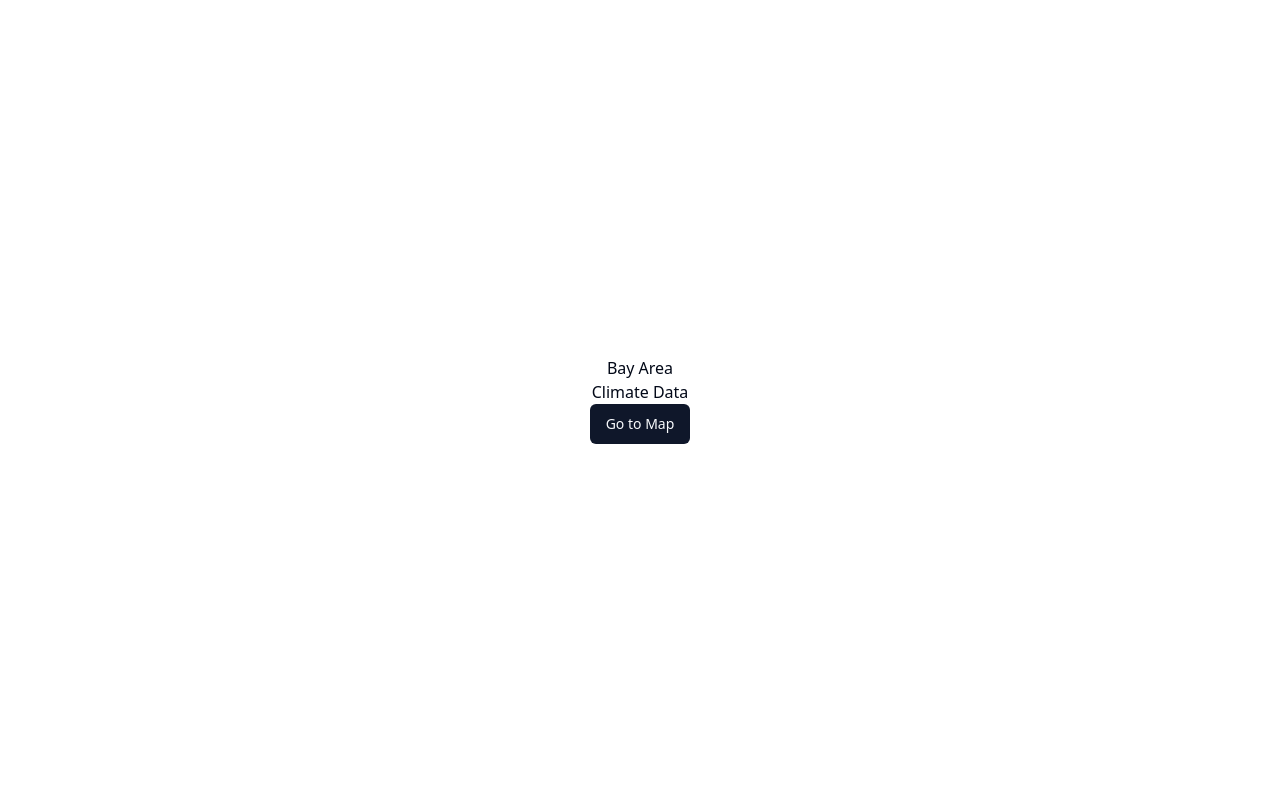
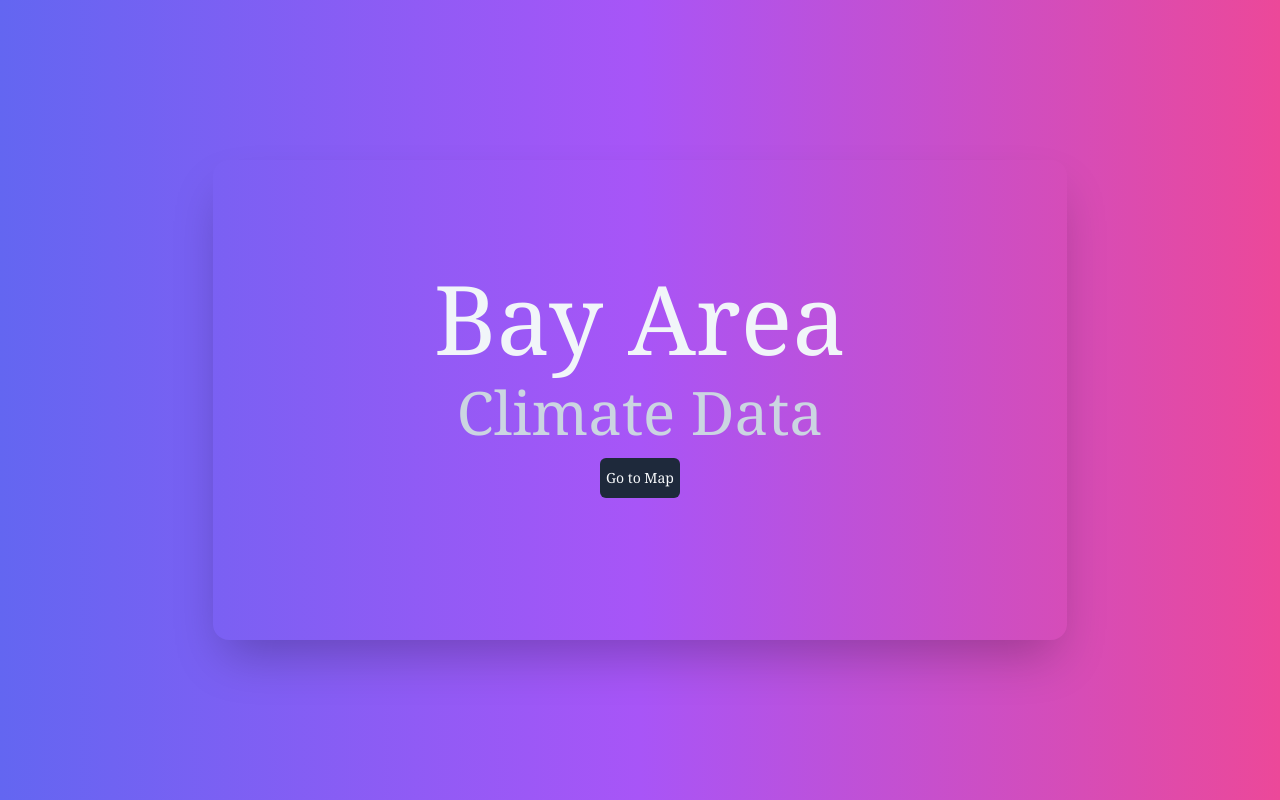
Before and after one commit to tesfamickal/climate, a React (Vite) app: page / in a window 1280 px wide. Built offline with nearby package versions, Linux system fonts and the light colour scheme.

Commit message:
made some changes to home page

```diff
--- a/src/components/home.tsx
+++ b/src/components/home.tsx
@@ -4,13 +4,15 @@ import { Link } from "react-router-dom"
 const Home = () => {
   return (
     <>
-      <div className="w-screen h-screen flex justify-center items-center">
-        <div className="text-center">
-          <h1>Bay Area</h1>
-          <p>Climate Data</p>
-          <Button asChild>
-            <Link to="/map">Go to Map</Link>
-          </Button>
+      <div className="bg-gradient-to-r from-indigo-500 via-purple-500 to-pink-500 w-screen h-screen flex justify-center items-center">
+        <div className="flex justify-center itmes-center w-8/12 h-3/5 rounded-2xl shadow-2xl text-center">
+          <div className="font-serif mb-4 self-center">
+            <h1 className="mb-4 text-8xl text-slate-100">Bay Area</h1>
+            <p className="mb-4 text-6xl text-slate-300">Climate Data</p>
+            <Button asChild className="mb-4 justify-self-center w-20 bg-slate-800">
+              <Link to="/map">Go to Map</Link>
+            </Button>
+          </div>
         </div>
       </div >
     </>
```
